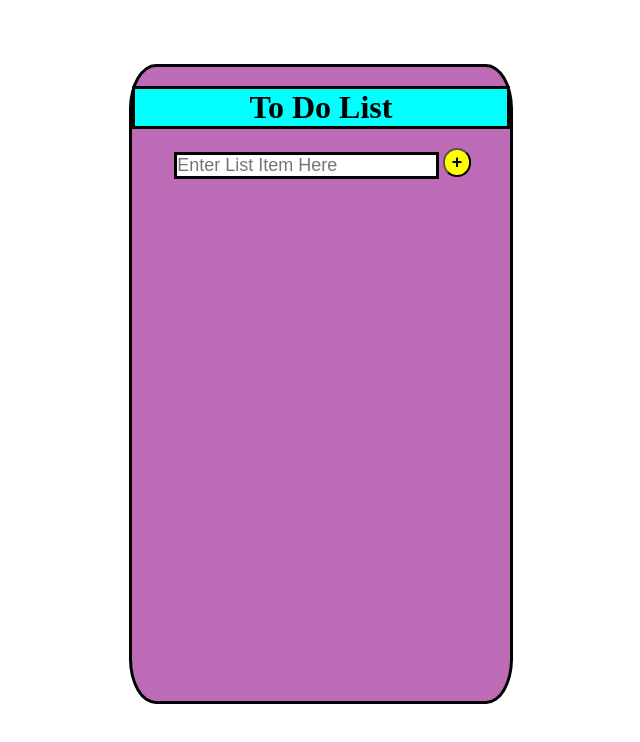
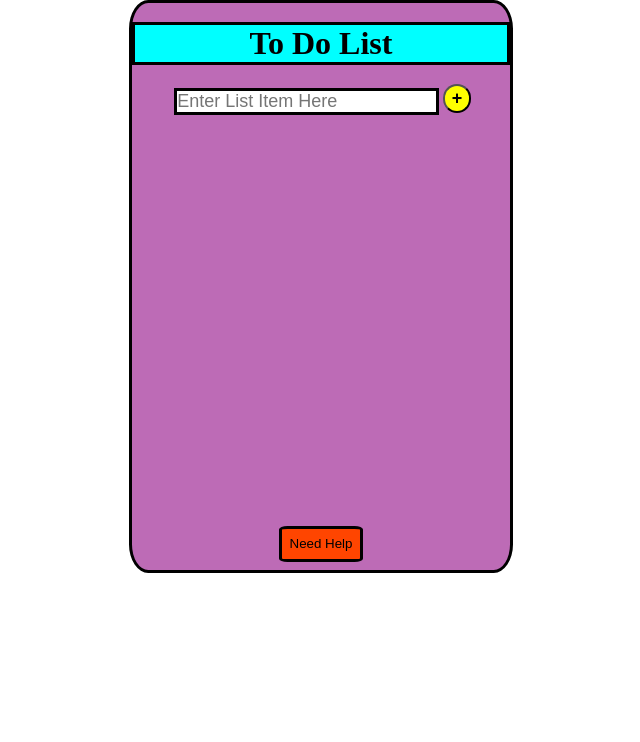
Before and after one commit to juhikumarimodi6/React-todo-list, a React (Create React App) app: page / in a window 1280 px wide. Shown: the top 742 px of the page, without its empty margins (319-959 px from the left). Built offline with nearby package versions, Linux system fonts and the light colour scheme.

Commit message:
Add files via upload

```diff
--- a/src/App.css
+++ b/src/App.css
@@ -4,13 +4,16 @@
   padding:0px;
 }
 
+body {
+  overflow:hidden ;
+}
+
 .app-container {
   background-color:rgb(189, 107, 182);
-  width:30vw;
-  height:80vh;
-  border-radius: 7%;
+  width:30%;
+  height:100%;
+  border-radius:5%;
   margin:auto;
-  margin-top: 5%;
   border:solid
 }
 
@@ -22,6 +25,7 @@
   margin-top: 5%;
   border: solid;
 }
+
 .add-item {
   display: flex;
   justify-content: center;
@@ -48,7 +52,7 @@ width:70%
   background-color:green;
 }
 
-.list-container {
+.list-unit {
   margin:5% auto;
   display:flex;
 }
@@ -65,8 +69,6 @@ width:70%
   border-radius: 50%;
   padding:1%;
 }
-
-
 
 .list-item {
   background-color: orange;
@@ -98,3 +100,39 @@ width:70%
   color:black;
   background-color:rgb(26, 220, 68);
 }
+
+.list-container {
+  height:50vh;
+  overflow-y: scroll;
+}
+
+.help-button {
+  border:solid;
+  display: flex;
+  margin:2% auto;
+  padding:2%;
+  border-radius: 10%;
+  background-color: orangered;
+}
+
+.help-button:active {
+  transform: scale(0.85);
+  box-shadow: inset;
+  background-color: brown;
+}
+
+.instructions {
+  margin:2% 2% 2% 5%;
+  text-align: justify;
+  height:60vh;
+  overflow-y: scroll;
+}
+
+.instructions-header {
+  text-decoration: underline;
+}
+
+.instructions  li {
+  margin-top: 5%;
+  color:white;
+}
--- a/src/App.js
+++ b/src/App.js
@@ -1,8 +1,9 @@
 import React from 'react';
 import './App.css';
 import Header from './components/Header';
-import InputAddUnit from './components/InputAddUnit';
-import ListContainer from './components/ListContainer';
+import HelpButton from './components/HelpButton';
+import Instructions from './components/Instructions';
+import ShowList from './components/ShowList';
 
 function App() {
 
@@ -11,34 +12,30 @@ function App() {
   const [doneCheck, setDoneCheck] = React.useState([]);
   const [editList, setEditList] = React.useState(false);
   const [editListIndex, setEditListIndex] = React.useState();
+  const [needHelp, setNeedHelp] = React.useState(false);
 
   return (
     <div className='app-container'>
       <Header />
-      <InputAddUnit
-        input={input}
-        editList={editList}
-        editListIndex={editListIndex}
-        setInput={setInput}
-        setDoneCheck={setDoneCheck}
-        setLists={setLists}
-        setEditList={setEditList}
-      />
-      {
-        lists.map((list,index) => {
-          return  <ListContainer
-                    list = {list}
-                    index = {index}
+
+      {needHelp ? <Instructions /> :
+                  <ShowList
+                    input={input}
                     lists = {lists}
                     doneCheck = {doneCheck}
-                    setInput = {setInput}
-                    setLists = {setLists}
-                    setDoneCheck = {setDoneCheck}
-                    setEditList = {setEditList}
+                    editList={editList}
+                    editListIndex={editListIndex}
+                    setInput={setInput}
+                    setDoneCheck={setDoneCheck}
+                    setLists={setLists}
+                    setEditList={setEditList}
                     setEditListIndex = {setEditListIndex}
-                  />
-        })
-      }
+                  /> }
+
+      <HelpButton
+        needHelp = {needHelp}
+        setNeedHelp = {setNeedHelp}
+      />
     </div>
   );
 }
--- /dev/null
+++ b/src/components/HelpButton.js
@@ -0,0 +1,18 @@
+import React from "react";
+
+const HelpButton = ({needHelp,setNeedHelp}) => {
+
+    const handleNeedHelp = () => {
+        setNeedHelp(prevNeedHelp => !prevNeedHelp)
+    }
+
+    return (
+        <div>
+            <button className = "help-button" onClick={handleNeedHelp}>
+                {needHelp ? "Go To List" : "Need Help"}
+            </button>
+        </div>
+    )
+}
+
+export default HelpButton;
--- /dev/null
+++ b/src/components/Instructions.js
@@ -0,0 +1,21 @@
+import React from "react";
+import {ImCross} from "react-icons/im";
+import {MdDone} from "react-icons/md";
+
+const Instructions = () => {
+    return (
+        <div className="instructions">
+            <h2 className="instructions-header">Instructions:</h2>
+            <ul>
+                <li>Write the todo list item in the box given.</li>
+                <li>Press Enter or Click on (+) button to add item into the list.</li>
+                <li>Click on <ImCross /> button to delete the item from lists.</li>
+                <li>Click on <MdDone /> symbol if task is completed.</li>
+                <li>You can drag and drop the list to set priority.</li>
+                <li>You can edit list by clicking on the list and then change the text at input box. Press Enter or click on (+) button to see changes.</li>
+            </ul>
+        </div>
+    )
+}
+
+export default Instructions;
--- a/src/components/ListContainer.js
+++ b/src/components/ListContainer.js
@@ -1,65 +1,26 @@
 import React from "react";
-import Cross from "./Cross";
-import List from "./List";
-import Done from "./Done";
-import '../App.css'
+import ListUnit from "./ListUnit";
 
-  //To drag and drop, setting priority of task.
-  let itemDragged, listArr, dropIndex;
-  let markdoneArr, marked;
-
-const ListContainer = ({list,index,lists,doneCheck,setInput,setLists,setDoneCheck,setEditList,setEditListIndex}) => {
-
-  const handleDragStart = (event, index) => {
-    itemDragged = lists[index];  // extract drag item from list
-    listArr =[...lists];        // create duplicate List array and perform operation into it.
-    listArr.splice(index,1);    // remove element from array at particular index.
-
-    marked=doneCheck[index];      //similarly for the marked/notMarked array
-    markdoneArr = [...doneCheck];
-    markdoneArr.splice(index,1);
-  }
-
-  //Record the drop point index
-  const handleDragEnter = (event, id) => {
-    dropIndex=id;
-  }
-
-  //place list item and assigned marked symbol at drop Point
-  const handleDragEnd = () => {
-    listArr.splice(dropIndex, 0 , itemDragged);   //insert item in an array at particular index
-    setLists([...listArr])                        // overwrite list array with new list array
-    markdoneArr.splice(dropIndex, 0 , marked);    //same for marked symbol array
-    setDoneCheck([...markdoneArr])
-  }
-
-    return <div
-                className='list-container'
-                draggable
-                onDragStart={(event) => handleDragStart(event,index)}
-                onDragEnter={(event) => handleDragEnter(event,index)}
-                onDragEnd={handleDragEnd}
-                >
-                <Cross
-                    index = {index}
-                    setLists = {setLists}
-                    setDoneCheck = {setDoneCheck}
-                />
-                <List
+const ListContainer = ({lists,doneCheck,setInput,setLists,setDoneCheck,setEditList,setEditListIndex}) => {
+    return (
+        <div className='list-container'>
+        {
+          lists.map((list,index) => {
+            return  <ListUnit
                       list = {list}
                       index = {index}
                       lists = {lists}
                       doneCheck = {doneCheck}
                       setInput = {setInput}
+                      setLists = {setLists}
+                      setDoneCheck = {setDoneCheck}
                       setEditList = {setEditList}
                       setEditListIndex = {setEditListIndex}
                     />
-                <Done
-                    index = {index}
-                    doneCheck = {doneCheck}
-                    setDoneCheck = {setDoneCheck}
-                />
+          })
+        }
         </div>
+    )
 }
 
 export default ListContainer;
--- /dev/null
+++ b/src/components/ListUnit.js
@@ -0,0 +1,65 @@
+import React from "react";
+import Cross from "./Cross";
+import List from "./List";
+import Done from "./Done";
+import '../App.css'
+
+  //To drag and drop, setting priority of task.
+  let itemDragged, listArr, dropIndex;
+  let markdoneArr, marked;
+
+const ListUnit = ({list,index,lists,doneCheck,setInput,setLists,setDoneCheck,setEditList,setEditListIndex}) => {
+
+  const handleDragStart = (event, index) => {
+    itemDragged = lists[index];  // extract drag item from list
+    listArr =[...lists];        // create duplicate List array and perform operation into it.
+    listArr.splice(index,1);    // remove element from array at particular index.
+
+    marked=doneCheck[index];      //similarly for the marked/notMarked array
+    markdoneArr = [...doneCheck];
+    markdoneArr.splice(index,1);
+  }
+
+  //Record the drop point index
+  const handleDragEnter = (event, id) => {
+    dropIndex=id;
+  }
+
+  //place list item and assigned marked symbol at drop Point
+  const handleDragEnd = () => {
+    listArr.splice(dropIndex, 0 , itemDragged);   //insert item in an array at particular index
+    setLists([...listArr])                        // overwrite list array with new list array
+    markdoneArr.splice(dropIndex, 0 , marked);    //same for marked symbol array
+    setDoneCheck([...markdoneArr])
+  }
+
+    return <div
+                className='list-unit'
+                draggable
+                onDragStart={(event) => handleDragStart(event,index)}
+                onDragEnter={(event) => handleDragEnter(event,index)}
+                onDragEnd={handleDragEnd}
+                >
+                <Cross
+                    index = {index}
+                    setLists = {setLists}
+                    setDoneCheck = {setDoneCheck}
+                />
+                <List
+                    list = {list}
+                    index = {index}
+                    lists = {lists}
+                    doneCheck = {doneCheck}
+                    setInput = {setInput}
+                    setEditList = {setEditList}
+                    setEditListIndex = {setEditListIndex}
+                />
+                <Done
+                    index = {index}
+                    doneCheck = {doneCheck}
+                    setDoneCheck = {setDoneCheck}
+                />
+        </div>
+}
+
+export default ListUnit;
--- /dev/null
+++ b/src/components/ShowList.js
@@ -0,0 +1,30 @@
+import React from "react";
+import InputAddUnit from "./InputAddUnit";
+import ListContainer from "./ListContainer";
+
+const ShowList = (props) => {
+    return (
+    <div>
+        <InputAddUnit
+          input={props.input}
+          editList={props.editList}
+          editListIndex={props.editListIndex}
+          setInput={props.setInput}
+          setDoneCheck={props.setDoneCheck}
+          setLists={props.setLists}
+          setEditList={props.setEditList}
+        />
+        <ListContainer
+          lists = {props.lists}
+          doneCheck = {props.doneCheck}
+          setInput = {props.setInput}
+          setLists = {props.setLists}
+          setDoneCheck = {props.setDoneCheck}
+          setEditList = {props.setEditList}
+          setEditListIndex = {props.setEditListIndex}
+        />
+    </div>
+    )
+}
+
+export default ShowList;
```
Lines whose indentation alone changed are shown as unchanged.
